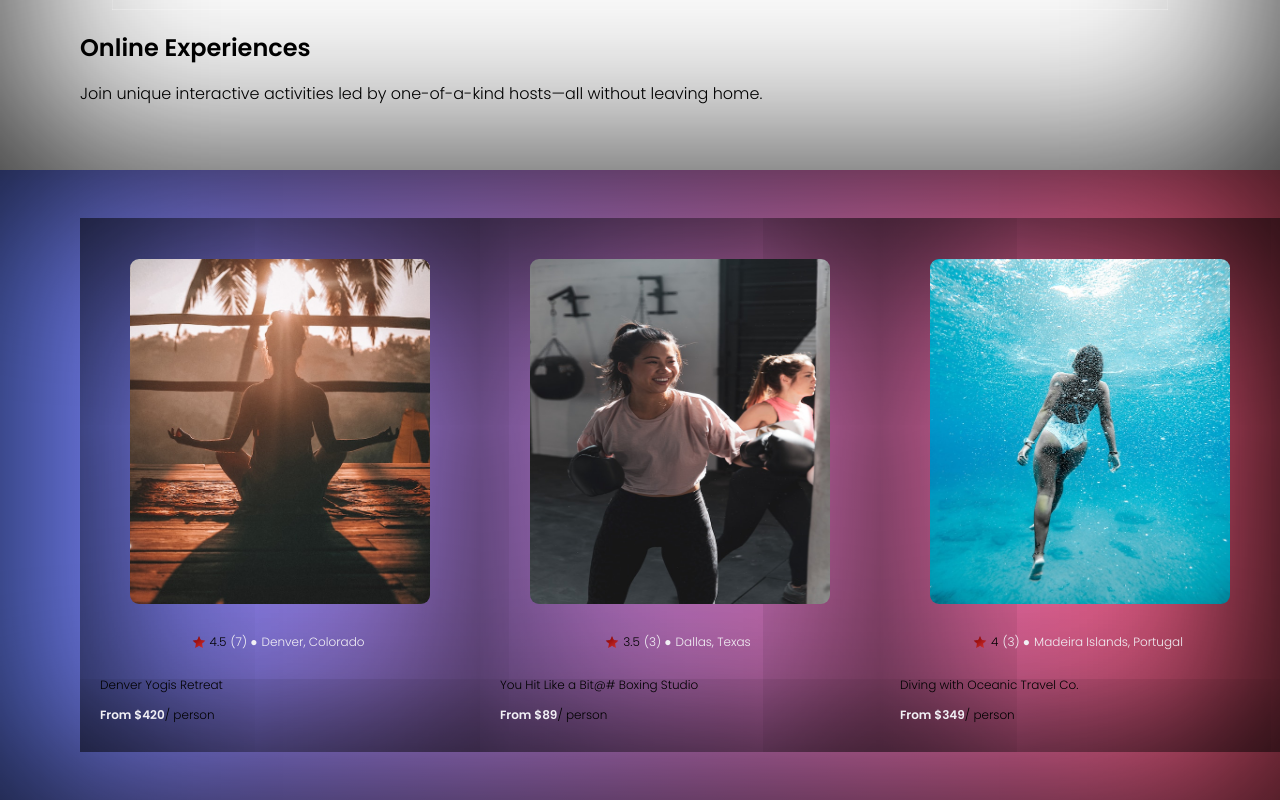
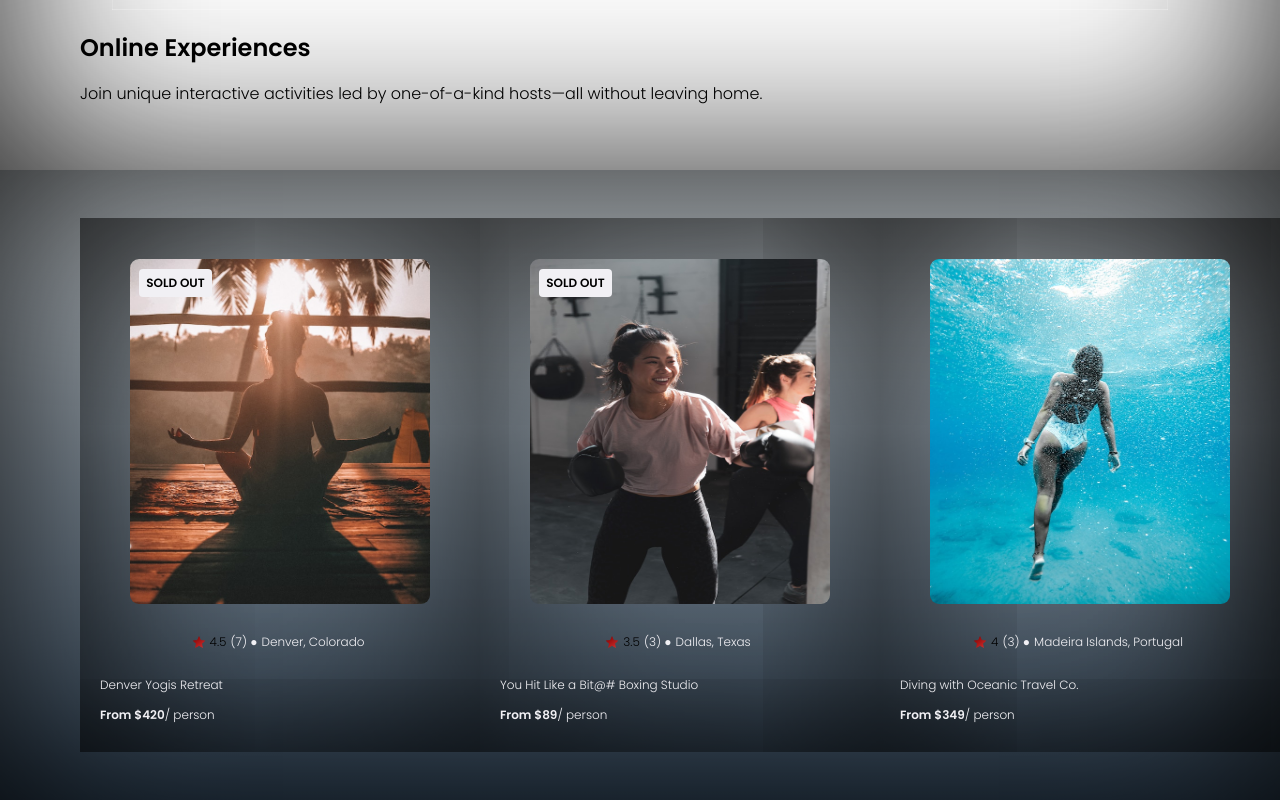
Before and after one commit to ChristopherJ1987/Airbnb-Mockup, a React (Create React App) app: page / in a window 1280 px wide. Shown: the part 801-1601 px from the top of the page. Built offline with nearby package versions, Linux system fonts and the light colour scheme.

Commit message:
Added Card Badges to Cards

```diff
--- a/src/App.css
+++ b/src/App.css
@@ -6,8 +6,8 @@
 .cardsContainer {
     display: flex;
     overflow-x: scroll;
-    background: #FC5C7D;  /* fallback for old browsers */
-    background: -webkit-linear-gradient(to right, #6A82FB, #FC5C7D);  /* Chrome 10-25, Safari 5.1-6 */
-    background: linear-gradient(to right, #6A82FB, #FC5C7D); /* W3C, IE 10+/ Edge, Firefox 16+, Chrome 26+, Opera 12+, Safari 7+ */
+    background: #bdc3c7;  /* fallback for old browsers */
+    background: -webkit-linear-gradient(to top, #2c3e50, #bdc3c7);  /* Chrome 10-25, Safari 5.1-6 */
+    background: linear-gradient(to top, #2c3e50, #bdc3c7); /* W3C, IE 10+/ Edge, Firefox 16+, Chrome 26+, Opera 12+, Safari 7+ */
     box-shadow: 0 0 200px rgba(0,0,0,0.9) inset;
 }
--- a/src/components/Card.css
+++ b/src/components/Card.css
@@ -6,10 +6,11 @@
     font-size: 12px;
     padding: 1rem;
     min-width: 400px;
+    position: relative;
 }
 
 .card > p {
-    color: black;
+    color: #f1f0f4;
 }
 
 .card--image {
@@ -61,3 +62,13 @@
     display: flex;
     align-items: flex-end;
 }
+
+.card--badge {
+    position: absolute;
+    top: 3.2rem;
+    left: 3.7rem;
+    background-color: #f1f0f4;
+    padding: 5px 7px;
+    border-radius: 4px;
+    font-weight: bold;
+}
--- a/src/components/Card.js
+++ b/src/components/Card.js
@@ -2,9 +2,16 @@ import React from "react";
 import "./Card.css";
 
 export default function Card(props) {
+    let badgeText;
+    if ( props.openSpots === 0 ) {
+        badgeText = "SOLD OUT";
+    } else if ( props.location === "Online" ) {
+        badgeText = "ONLINE";
+    }
     return (
         <div className="cardContainer">
             <div className="card">
+                {badgeText && <div className="card--badge">{badgeText}</div>}
                 <img src={`../images/${props.img}`} className="card--image"></img>
                 <div className="card--stats">
                     <img src="../images/star.png" className="card--star"></img>
--- a/src/data.js
+++ b/src/data.js
@@ -10,7 +10,7 @@ export default [
             reviewCount: 7,
         },
         location: "Denver, Colorado",
-        openSpots: 4,
+        openSpots: 0,
     },
     {
         id: 2,
@@ -23,7 +23,7 @@ export default [
             reviewCount: 3,
         },
         location: "Dallas, Texas",
-        openSpots: 9,
+        openSpots: 0,
     },
     {
         id: 3,
@@ -75,7 +75,7 @@ export default [
             reviewCount: 55,
         },
         location: "Seattle, Washington",
-        openSpots: 7,
+        openSpots: 0,
     },
     {
         id: 7,
@@ -126,7 +126,7 @@ export default [
             rating: 3.5,
             reviewCount: 6,
         },
-        location: "Lewisville, Texas",
+        location: "Online",
         openSpots: 18,
     },
 ]
```
